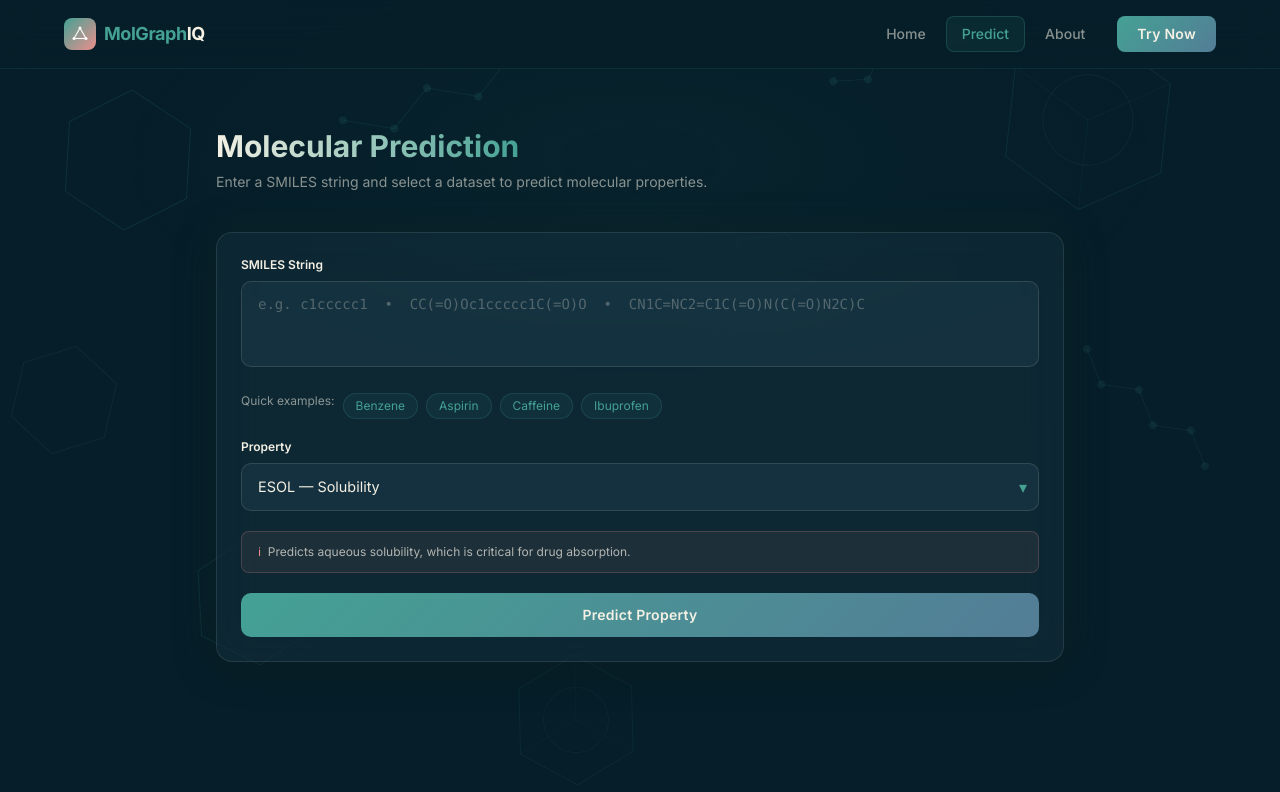
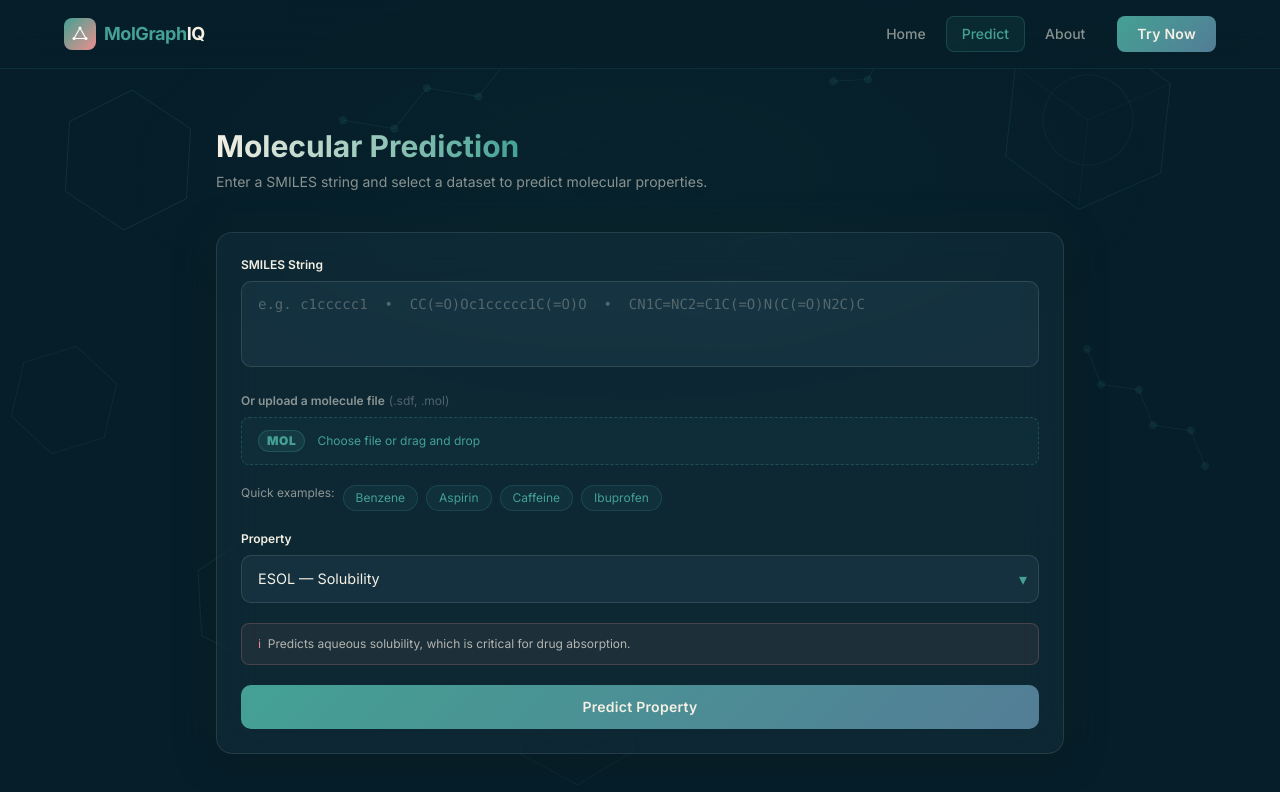
Before and after one commit to yenuli37/molgraphiq, a React (Vite) app: page /predict in a window 1280 px wide. Shown: the top 792 px of the page. Built offline with nearby package versions, Linux system fonts and the light colour scheme.

Commit message:
Add SDF/MOL file upload support

```diff
--- a/src/api/api.js
+++ b/src/api/api.js
@@ -40,3 +40,14 @@ export const fetchDatasets = async () => {
     const response = await api.get('/datasets');
     return response.data;
 };
+
+/**
+ * Parse a .mol/.sdf file and return its SMILES string.
+ * @param {string} filename
+ * @param {string} content  — raw text content of the file
+ * @returns {Promise<{ smiles: string }>}
+ */
+export const parseFile = async (filename, content) => {
+    const response = await api.post('/parse-file', { filename, content });
+    return response.data;
+};
--- a/src/pages/Predict.jsx
+++ b/src/pages/Predict.jsx
@@ -3,7 +3,7 @@ import { motion, AnimatePresence } from 'framer-motion';
 import GlassCard from '../components/GlassCard';
 import LoadingSpinner from '../components/LoadingSpinner';
 import MolecularBackground from '../components/MolecularBackground';
-import { predictMolecule, explainMolecule } from '../api/api';
+import { predictMolecule, explainMolecule, parseFile } from '../api/api';
 
 const DATASETS = [
     {
@@ -180,6 +180,31 @@ export default function Predict() {
         }
     };
 
+    const [fileUploadState, setFileUploadState] = useState(null); // null | 'loading' | filename string
+    const [fileError, setFileError] = useState(null);
+
+    const handleFileUpload = async (e) => {
+        const file = e.target.files?.[0];
+        if (!file) return;
+        setFileError(null);
+        setFileUploadState('loading');
+        try {
+            const content = await file.text();
+            const { smiles: parsed } = await parseFile(file.name, content);
+            setSmiles(parsed);
+            setFileUploadState(file.name);
+        } catch (err) {
+            const msg =
+                err.response?.data?.detail ||
+                err.message ||
+                'Could not parse file.';
+            setFileError(msg);
+            setFileUploadState(null);
+        }
+        // Reset input so same file can be re-uploaded
+        e.target.value = '';
+    };
+
     const downloadCSV = () => {
         const timestamp = new Date().toISOString().slice(0, 19).replace(/:/g, '-');
         const filename = `molgraphiq_${dataset}_${timestamp}.csv`;
@@ -284,6 +309,48 @@ export default function Predict() {
                                 >
                                     ×
                                 </button>
+                            )}
+                        </div>
+
+                        {/* File upload */}
+                        <div className="mb-5">
+                            <p className="text-xs font-semibold mb-2" style={{ color: 'rgba(244,240,228,0.55)' }}>
+                                Or upload a molecule file
+                                <span className="ml-1 font-normal" style={{ color: 'rgba(255,255,255,0.28)' }}>(.sdf, .mol)</span>
+                            </p>
+                            <label
+                                className="flex items-center gap-3 px-4 py-3 rounded-lg cursor-pointer transition-all duration-200"
+                                style={{
+                                    background: 'rgba(68,161,148,0.05)',
+                                    border: '1px dashed rgba(68,161,148,0.30)',
+                                    color: '#44A194',
+                                }}
+                                onMouseEnter={(e) => { e.currentTarget.style.background = 'rgba(68,161,148,0.10)'; }}
+                                onMouseLeave={(e) => { e.currentTarget.style.background = 'rgba(68,161,148,0.05)'; }}
+                            >
+                                <span className="text-xs font-black px-2 py-0.5 rounded-full"
+                                    style={{ background: 'rgba(68,161,148,0.12)', border: '1px solid rgba(68,161,148,0.25)', letterSpacing: '0.05em' }}>
+                                    MOL
+                                </span>
+                                <span className="text-xs">
+                                    {fileUploadState === 'loading'
+                                        ? 'Parsing file…'
+                                        : fileUploadState
+                                            ? <span style={{ color: '#F4F0E4' }}>{fileUploadState} — SMILES populated</span>
+                                            : 'Choose file or drag and drop'}
+                                </span>
+                                <input
+                                    type="file"
+                                    accept=".sdf,.mol"
+                                    className="hidden"
+                                    onChange={handleFileUpload}
+                                    disabled={fileUploadState === 'loading'}
+                                />
+                            </label>
+                            {fileError && (
+                                <p className="text-xs mt-2 px-1" style={{ color: '#EC8F8D' }}>
+                                    {fileError}
+                                </p>
                             )}
                         </div>
 
```
Also changed, not shown: 5 other files (tests, documents, lock files or other folders).
